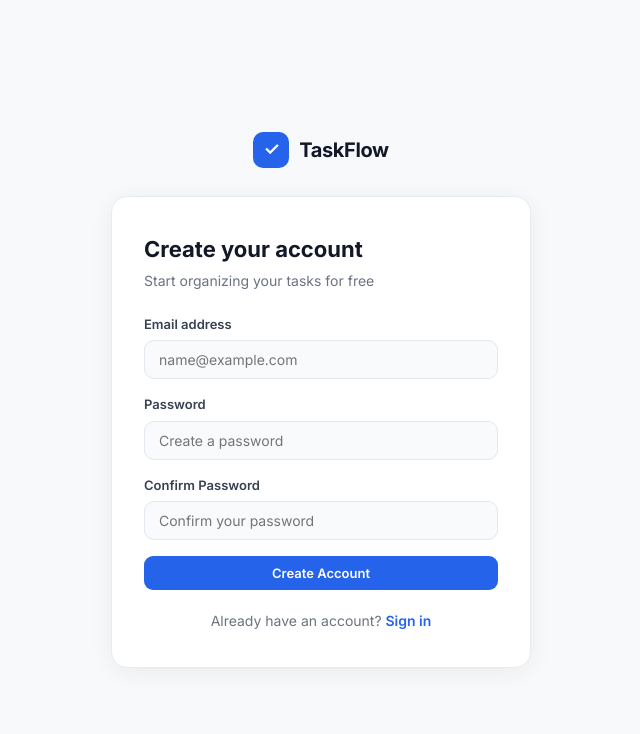
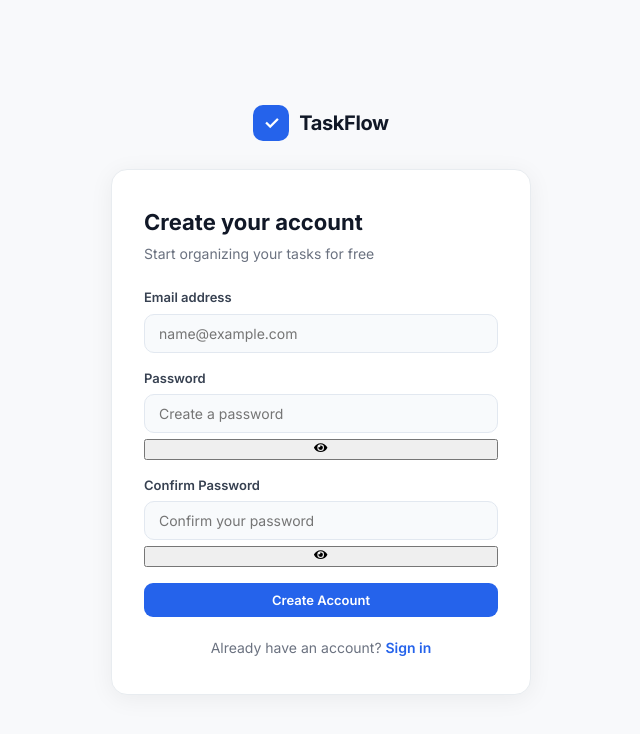
Before and after one commit to Aryan-Rustagi/To-Do-App, a React (Vite) app in the folder client/: page /signup in a window 1280 px wide. Shown: the top 734 px of the page, without its empty margins (319-959 px from the left). Built offline with nearby package versions, Linux system fonts and the light colour scheme.

Commit message:
togglepassword

```diff
--- a/client/package.json
+++ b/client/package.json
@@ -13,6 +13,7 @@
     "axios": "^1.18.1",
     "react": "^19.2.7",
     "react-dom": "^19.2.7",
+    "react-icons": "^5.7.0",
     "react-router-dom": "^7.18.1"
   },
   "devDependencies": {
--- a/client/pages/Login.jsx
+++ b/client/pages/Login.jsx
@@ -1,16 +1,18 @@
 import React, { useState, useEffect } from 'react';
 import { useNavigate, Link } from 'react-router-dom';
+import { FaEye, FaEyeSlash } from 'react-icons/fa';
 import axios from 'axios';
 import '../src/styles/auth.css';
 
 function Login() {
-    var [email, setEmail] = useState('');
-    var [password, setPassword] = useState('');
-    var [message, setMessage] = useState('');
-    var navigate = useNavigate();
+    const [email, setEmail] = useState('');
+    const [password, setPassword] = useState('');
+    const [message, setMessage] = useState('');
+    const [showPassword, setShowPassword] = useState(false);
+    const navigate = useNavigate();
 
     useEffect(function() {
-        var token = localStorage.getItem('token');
+        const token = localStorage.getItem('token');
         if (token) {
             navigate('/todo');
         }
@@ -22,6 +24,10 @@
 
     function handlePasswordChange(event) {
         setPassword(event.target.value);
+    }
+
+    function togglePassword() {
+        setShowPassword(!showPassword);
     }
 
     async function handleLogin(event) {
@@ -93,12 +99,15 @@
                         <label htmlFor="login-password">Password</label>
                         <input
                             id="login-password"
-                            type="password"
+                            type={showPassword ? "text" : "password"}
                             placeholder="Enter your password"
                             value={password}
                             onChange={handlePasswordChange}
                             className="form-input"
                         />
+                        <button onClick={togglePassword}>
+                            {showPassword ? <FaEyeSlash /> : <FaEye />}
+                        </button>
                     </div>
                     <button type="submit" className="btn-primary btn-full">Sign In</button>
                 </form>
--- a/client/pages/Signup.jsx
+++ b/client/pages/Signup.jsx
@@ -1,17 +1,20 @@
 import React, { useState, useEffect } from 'react';
 import { useNavigate, Link } from 'react-router-dom';
+import {FaEye, FaEyeSlash} from 'react-icons/fa';
 import axios from 'axios';
 import '../src/styles/auth.css';
 
 function Signup() {
-    var [email, setEmail] = useState('');
-    var [password, setPassword] = useState('');
-    var [confirmPassword, setConfirmPassword] = useState('');
-    var [message, setMessage] = useState('');
-    var navigate = useNavigate();
+    const [email, setEmail] = useState('');
+    const [password, setPassword] = useState('');
+    const [confirmPassword, setConfirmPassword] = useState('');
+    const [message, setMessage] = useState('');
+    const [showPassword, setShowPassword] = useState(false);
+    const [showConfirmPassword, setShowConfirmPassword] = useState(false);
+    const navigate = useNavigate();
 
     useEffect(function() {
-        var token = localStorage.getItem('token');
+        const token = localStorage.getItem('token');
         if (token) {
             navigate('/todo');
         }
@@ -27,6 +30,14 @@
 
     function handleConfirmPasswordChange(event) {
         setConfirmPassword(event.target.value);
+    }
+
+    function togglePassword(){
+        setShowPassword(!showPassword);
+    }
+
+    function toggleConfirmPassword(){
+        setShowConfirmPassword(!showConfirmPassword);
     }
 
     async function handleSignup(event) {
@@ -106,25 +117,41 @@
                     </div>
                     <div className="form-group">
     <label htmlFor="signup-password">Password</label>
+
     <input
         id="signup-password"
-                            type="password"
+        type={showPassword ? "text" : "password"}
         placeholder="Create a password"
         value={password}
         onChange={handlePasswordChange}
         className="form-input"
     />
+
+    <button
+        type="button"
+        onClick={togglePassword}
+    >
+        {showPassword ? <FaEyeSlash /> : <FaEye />}
+    </button>
 </div>
                   <div className="form-group">
     <label htmlFor="signup-confirm">Confirm Password</label>
+
     <input
         id="signup-confirm"
-                            type="password"
+        type={showConfirmPassword ? "text" : "password"}
         placeholder="Confirm your password"
         value={confirmPassword}
         onChange={handleConfirmPasswordChange}
         className="form-input"
     />
+
+    <button
+        type="button"
+        onClick={toggleConfirmPassword}
+    >
+        {showConfirmPassword ? <FaEyeSlash /> : <FaEye />}
+    </button>
 </div>
                     <button type="submit" className="btn-primary btn-full">Create Account</button>
                 </form>
```
Also changed, not shown: 1 other file (tests, documents, lock files or other folders). Lines whose indentation alone changed are shown as unchanged.
